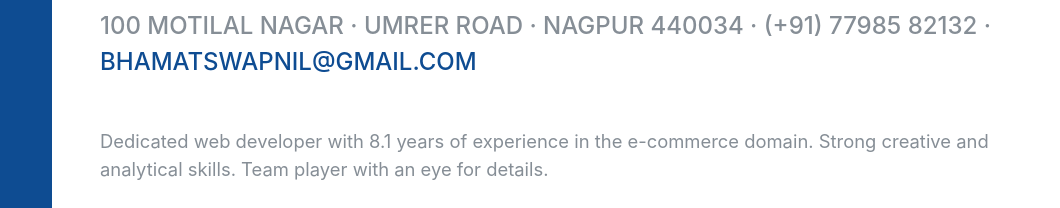
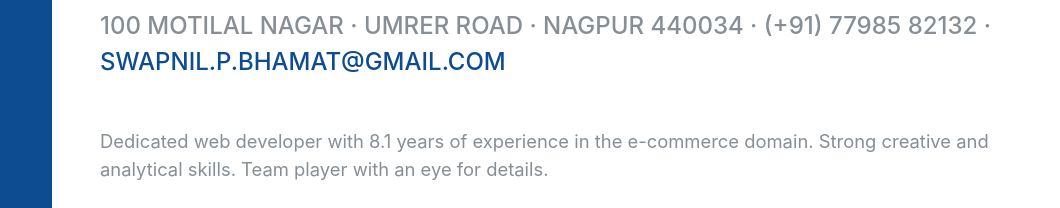
Before and after one commit to swabha1/swabha1-github.io, a plain HTML site: page index.html in a window 1280 px wide. Shown: the part 296-504 px from the top of the page, 220-1280 px from the left. Drawn offline with nearby package versions, Linux system fonts and the light colour scheme; some packages are replaced by stand-ins of ours; a web font is replaced by a local one.

Commit message:
fix: update the new email id

```diff
--- a/index.html
+++ b/index.html
@@ -114,7 +114,7 @@
           </h1>
           <div class="subheading mb-5">
             100 Motilal nagar · Umrer road · Nagpur 440034 · (+91) 77985 82132 ·
-            <a href="mailto:bhamatswapnil@gmail.com">bhamatswapnil@gmail.com</a>
+            <a href="mailto:swapnil.p.bhamat@gmail.com">swapnil.p.bhamat@gmail.com</a>
           </div>
           <p class="lead mb-5">
             Dedicated web developer with <span id="experience">6.8</span> years
```
